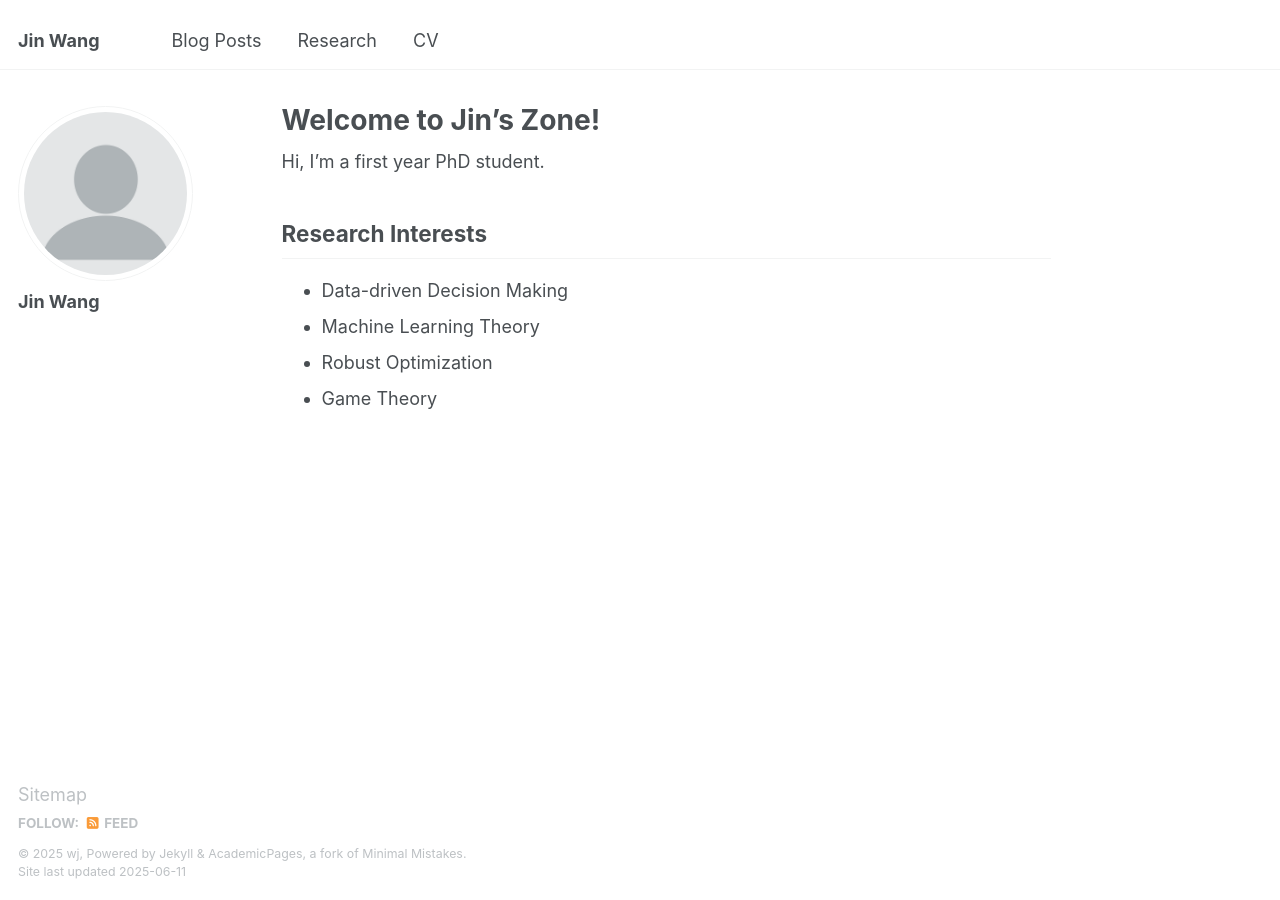
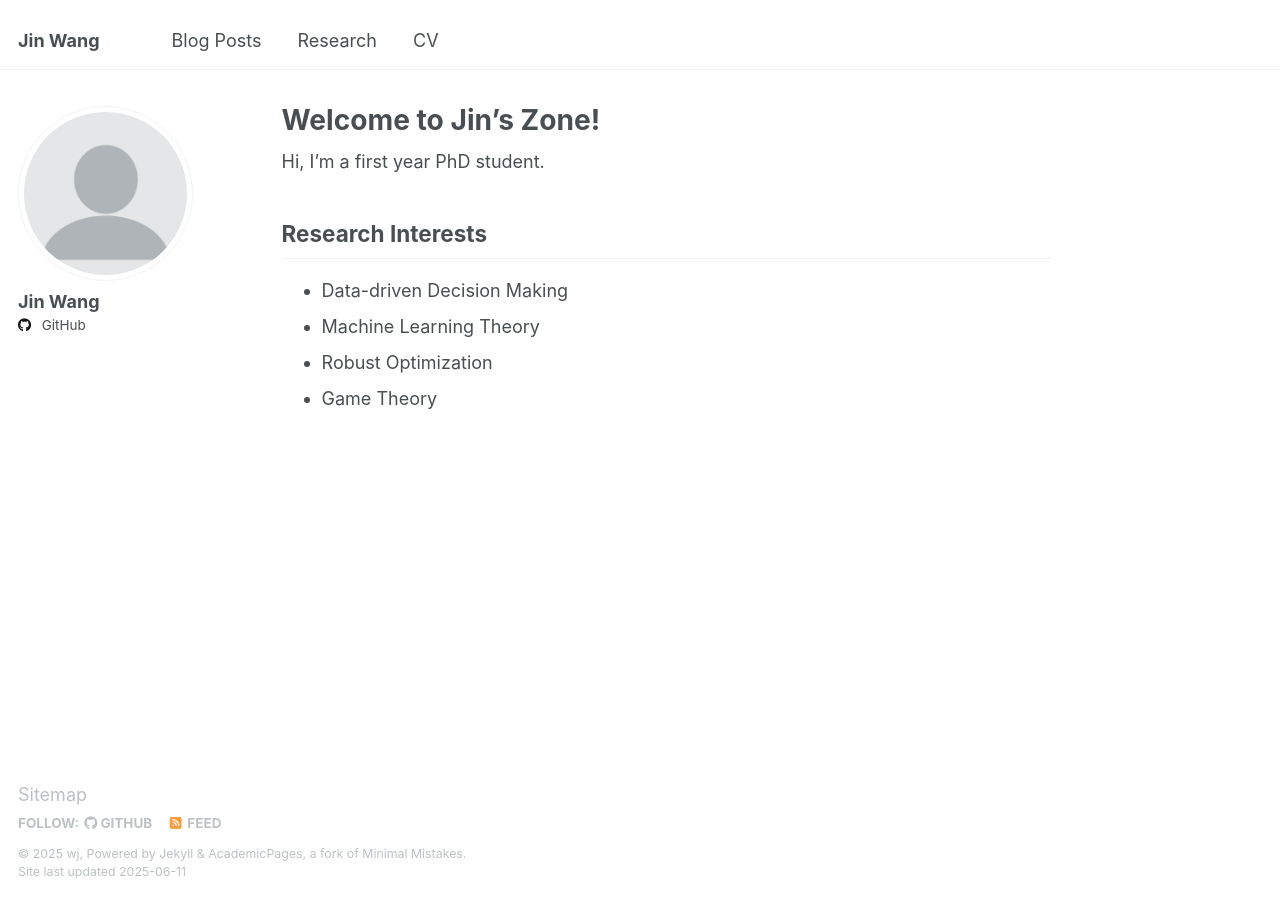
Before and after one commit to JiinnW/JiinnW, a Jekyll site: the page built from _pages/about.md, in a window 1280 px wide. Built offline with Jekyll 4.4.1, drawn with Linux system fonts in a browser that asks for light colours.

Commit message:
Update _config.yml

```diff
--- a/_config.yml
+++ b/_config.yml
@@ -45,7 +45,7 @@ author:
   # bitbucket        : # Username - Update with your username on the site
   # codepen          : # Username
   # dribbble         : # Username
-  # github           : "JiinnW"
+  github           : "JiinnW"
   # kaggle           : # Username
   # stackoverflow    : # User number or user number and name (i.e., use "1" or "1/jeff-atwood")
 
```
